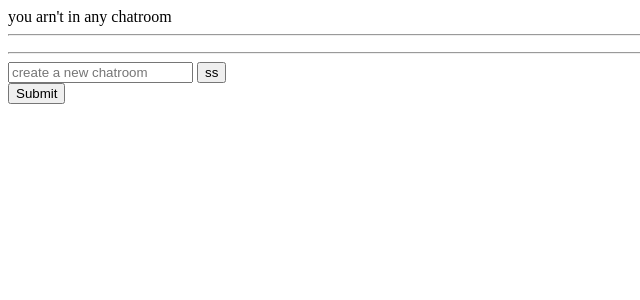
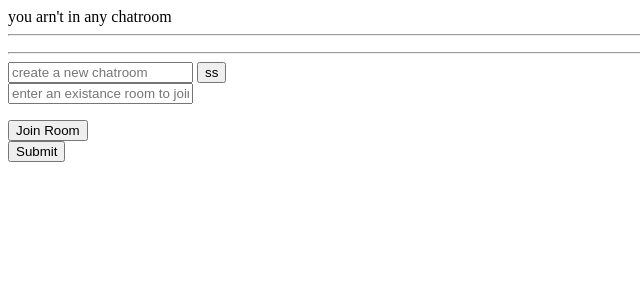
Before and after one commit to m7mdrmdn126/project2-cs50w, a Flask app: page / in a window 1280 px wide. Shown: the top 300 px of the page, without its empty margins (0-640 px from the left). Run offline with Flask 2, Linux system fonts and the light colour scheme; the visitor is signed in with stand-in values (Sample User, id 1).

Commit message:
completing the user system

```diff
--- a/app.py
+++ b/app.py
@@ -10,6 +10,9 @@ socketio = SocketIO(app)
 app.config["SESSION_PERMANENT"] = False
 app.config["SESSION_TYPE"] = "filesystem"
 Session(app)
+
+
+channels = []
 
 
 
@@ -46,12 +49,21 @@ def create():
     user = session.get("user")
     channel_name = request.form.get("room_name")
     chat = []
+    channels.append(channel_name)
     message = f"{user} has been created this channel"
 
     return jsonify({"name":channel_name, "chat":chat, "message":message})
 
 
+# this function working on request from client side code to make the user join the room
+@app.route("/join_room", methods = ['POST', 'GET'])
+def join_room():
+    channel_name = request.form.get("room_name")
 
+    if channel_name not in channels :
+        return jsonify({"success":False})
+
+    return jsonify({"success":True})
 
 
 
--- a/static/index.js
+++ b/static/index.js
@@ -108,4 +108,54 @@ document.querySelector("#creating_form").onsubmit = () =>{
 
 
 
+
+
+document.querySelector('#join').onsubmit = () =>{
+
+  let room_name = document.querySelector('#join_name').value;
+  const request = new XMLHttpRequest ;
+
+  request.open('POST', '/join_room');
+
+  request.onload = () => {
+
+    const data = JSON.parse(request.responseText);
+
+    if (data.success == false){
+      document.querySelector('#message').innerHTML = " There's no channel with this name "
+    }
+    else {
+      user = localStorage.getItem('current_user');
+      user_channels = JSON.parse(localStorage.getItem(user));
+      user_channels.push(room_name);
+
+
+      var last = user_channels[user_channels.length -1]
+      const li = document.createElement('li');
+      const butt = document.createElement('button');
+      butt.innerText = last;
+      butt.dataset.name = last;
+      li.appendChild(butt);
+      document.querySelector("#channels_list").append(li);
+    }
+  }
+
+  const data = new FormData();
+  data.append('room_name', room_name);
+  request.send(data);
+  return false;
+
+
+
+
+}
+
+
+
+
+
+
+
+
+
 });
--- a/static/login.js
+++ b/static/login.js
@@ -6,6 +6,7 @@ document.addEventListener('DOMContentLoaded', () => {
     alert(`hello ${username}`);
 
     localStorage.setItem('current_user', username)
+    localStorage.setItem('currentroom', "")
   }
 
 })
--- a/templates/index.html
+++ b/templates/index.html
@@ -22,14 +22,28 @@
 
 
       <hr>
-
+      <!-- this div is controlling of getting information to create a chatroom -->
       <form id="creating_form">
         <input type="text" id="channel_name" placeholder="create a new chatroom">
         <input type="submit" value="ss">
       </form>
 
 
+      <!-- this form is for getting information about the channel that the user want to join -->
+      <form id="join">
+        <input type="text" id="join_name" placeholder="enter an existance room to join">
+        <p id="message"></p>
+        <input type="submit" value="Join Room">
+      </form>
 
+
+
+
+
+
+
+
+      <!-- logging out form -->
       <form action="{{url_for('logout')}}">
         <input type="submit" >
       </form>
```
Also changed, not shown: 1 other file.
